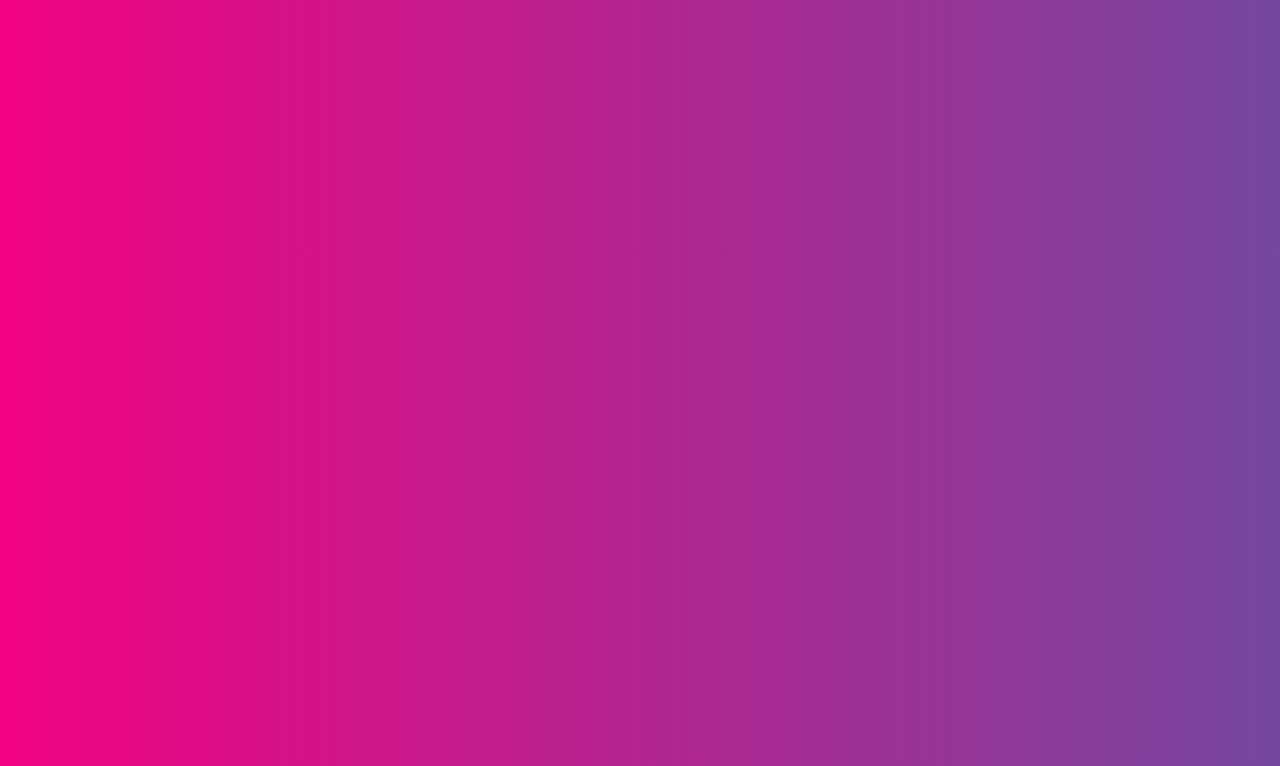
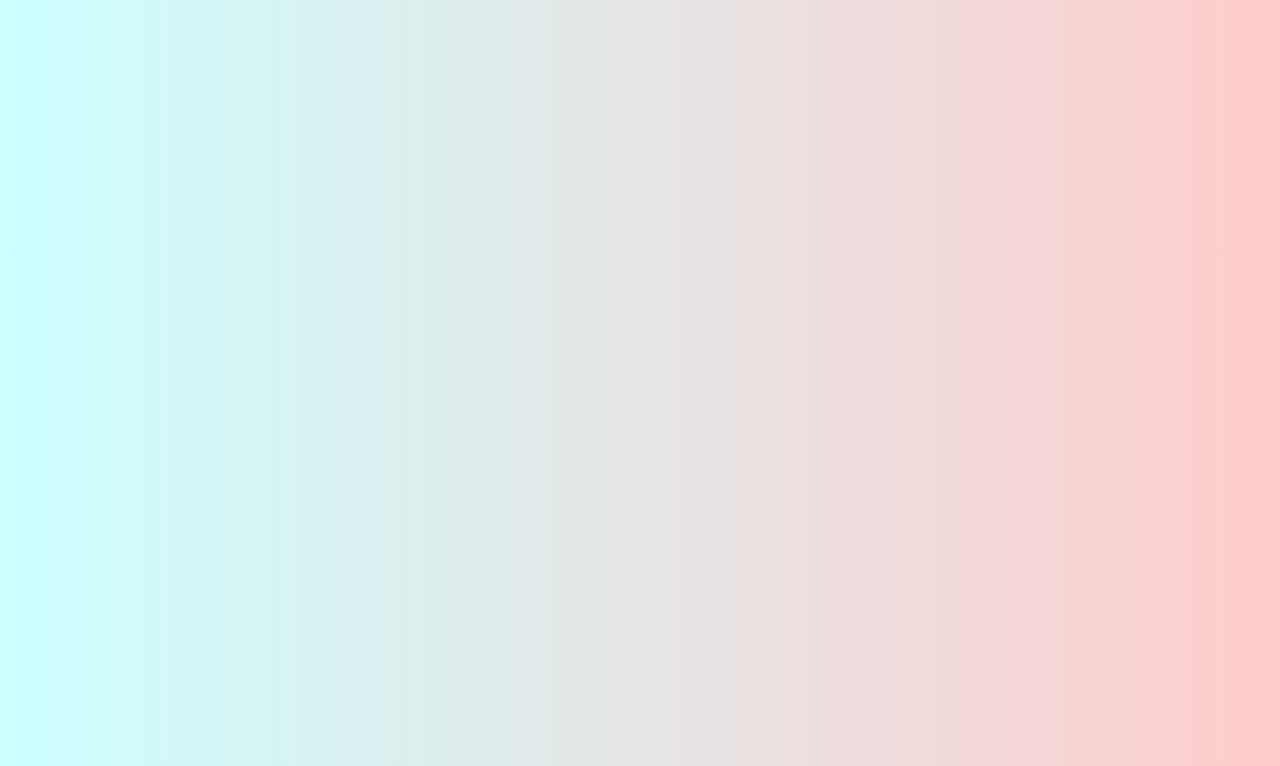
Before and after one commit to rdefa001/TestHost, a plain HTML site: page index.html in a window 1280 px wide. Shown: the top 766 px of the page. Drawn offline with Linux system fonts and the light colour scheme.

Commit message:
Update wavyBackground.css

```diff
--- a/wavyBackground.css
+++ b/wavyBackground.css
@@ -8,7 +8,7 @@ section{
 }
 .wave{
     position: relative;
-    background: linear-gradient(90deg, #f0027f, #75489f);
+    background: linear-gradient(90deg,#ccffff, #ffcccc);
 }
 .wave:before{
     content: '';
```
